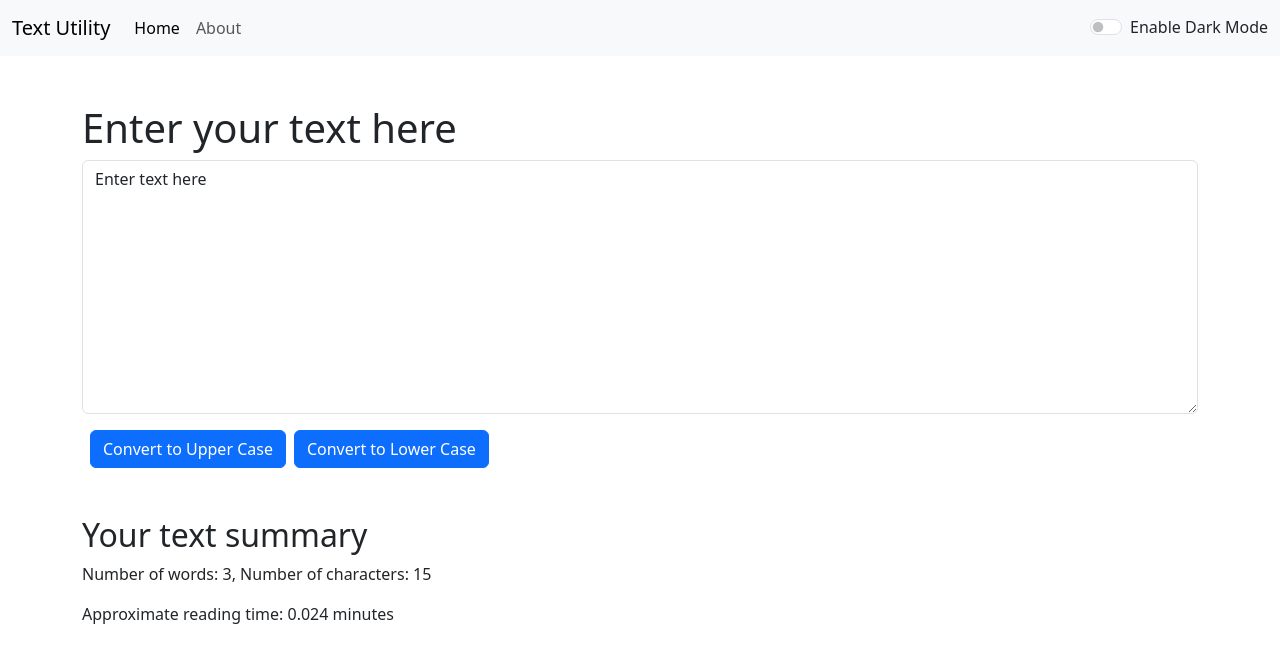
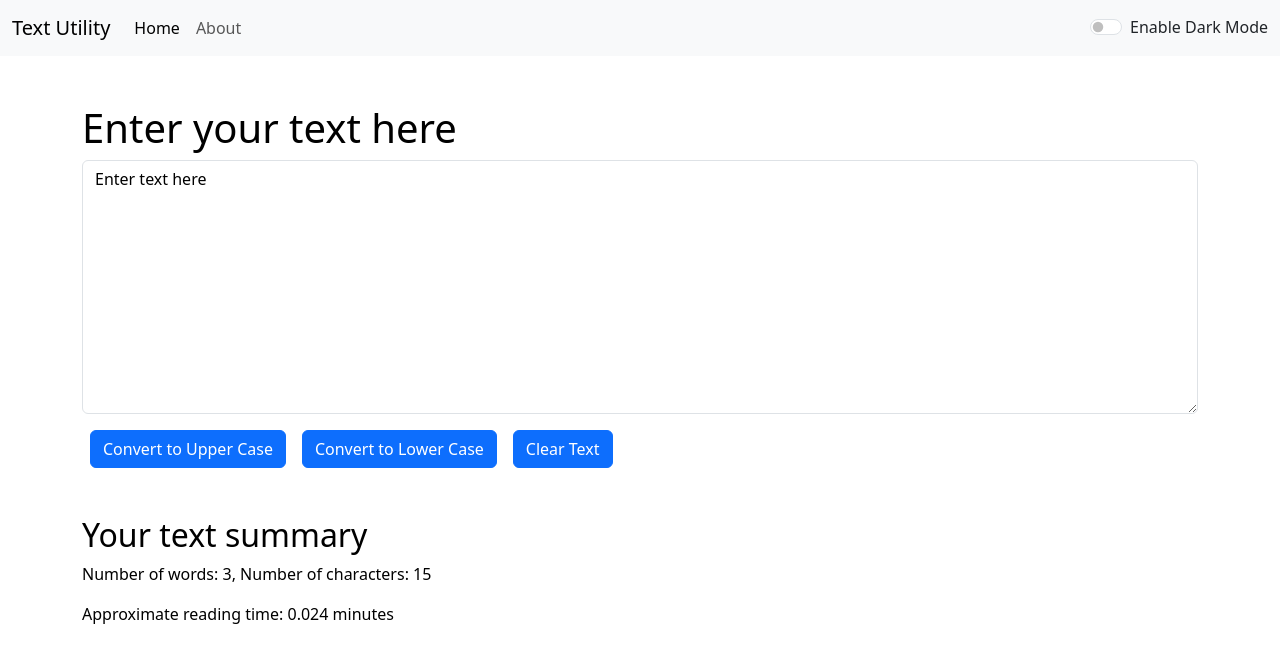
Before and after one commit to JkGiThuB821/text-app, a React (Create React App) app: page / in a window 1280 px wide. Shown: the top 662 px of the page. Built offline with nearby package versions, Linux system fonts and the light colour scheme.

Commit message:
Completed the dark mode feature and added clear text feature

```diff
--- a/src/App.js
+++ b/src/App.js
@@ -12,15 +12,18 @@ function App() {
   const toggleMode = ()=>{
     if (mode === 'light'){
       setMode('dark');
+      document.body.style.backgroundColor = "grey";
     }else{
       setMode('light');
+      document.body.style.backgroundColor = "white";
+
     }
 
   }
   return (
     <>
   <Navbar title="Text Utility" aboutText = "About" mode = {mode} toggleMode = {toggleMode}/>
-  <TextForm heading= "Enter your text here"/>
+  <TextForm heading= "Enter your text here" mode = {mode}/>
   {/* <About/> */}
     </>
   )
--- a/src/components/TextForm.js
+++ b/src/components/TextForm.js
@@ -15,6 +15,10 @@ export default function TextForm(props) {
 
     const handleOnChange = (event) => {
         setText(event.target.value)
+    }
+
+    const handleClearClick = ()=>{
+        setText("");
     }
 
     const countWords = () =>{
@@ -42,17 +46,18 @@ export default function TextForm(props) {
     <>
         <div>
             <div className='container my-5'>
-            <div className="mb-3">
+            <div className="mb-3" style={{color:props.mode === 'dark'?'white':'black'}}>
                 <h1>{props.heading}</h1>
-            <textarea className="form-control" value = {text} id="myText" rows="10" onChange={handleOnChange}></textarea>
+            <textarea className="form-control" value = {text} id="myText" rows="10" onChange={handleOnChange} style={{backgroundColor:props.mode === 'dark'?'grey':'white', color:props.mode === 'dark'?'white':'black'}}> </textarea>
             </div>
             <button className = "btn btn-sm btn-success" type="submit" class="btn btn-primary mx-2" onClick={handleUpClick}>Convert to Upper Case</button>
-            <button className = "btn btn-sm btn-success" type="submit" class="btn btn-primary" onClick={handleLowClick}>Convert to Lower Case</button>
+            <button className = "btn btn-sm btn-success" type="submit" class="btn btn-primary mx-2" onClick={handleLowClick}>Convert to Lower Case</button>
+            <button className = "btn btn-sm btn-success" type="submit" class="btn btn-primary mx-2" onClick={handleClearClick}>Clear Text</button>
 
             </div>
 
         </div>
-        <div className="container">
+        <div className="container" style={{color:props.mode === 'dark'?'white':'black'}}>
             <h2>Your text summary</h2>
             <p> Number of words: {countWords()}, Number of characters: {text.length}</p>
             <p> Approximate reading time: {countWords() * 0.008} minutes </p>
```
